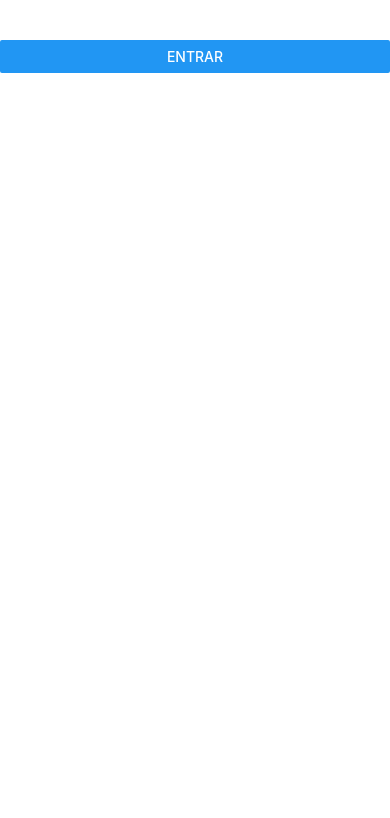
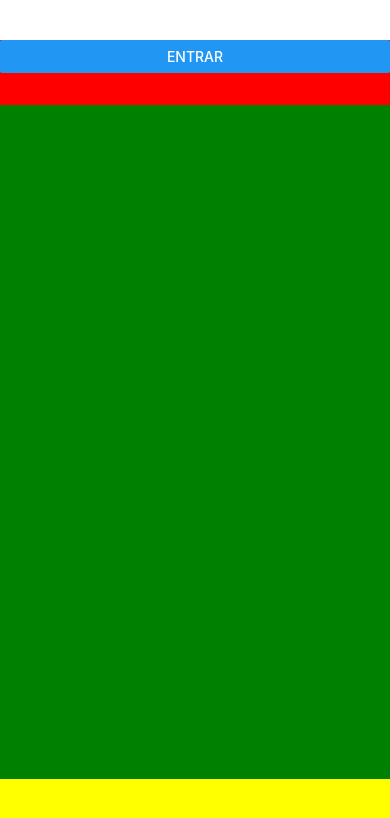
Before and after one commit to higornobrega/React-Native-Criando-aplicativos-do-zero-ao-avancado, a React Native app in the folder meuAppExpo/: screen / in a window 390 px wide. Shown: the top 818 px of the page. Built offline with nearby package versions, Linux system fonts and the light colour scheme.

Commit message:
15. Tamanhos Dinamicos e fixos

```diff
--- a/meuAppExpo/App.js
+++ b/meuAppExpo/App.js
@@ -82,16 +82,22 @@ class App extends Component{
   render(){
     return(
       <View style={styles.area}>
+        <View style={styles.part1}>
           <Button title='Entrar' onPress={() => this.entrar('Higor')}/>
 
           <Text style={styles.estilo_nome}>
             {this.state.nome}
           </Text>
 
+        </View>
+
+        <View style={styles.part2}>
           <Text>
             {this.state.nome}
           </Text>
+        </View>
 
+        <View style={styles.part3}>
           <Text style={styles.estilo_nome}>
             {this.state.nome}
           </Text>
@@ -99,6 +105,7 @@ class App extends Component{
           <Text style={[styles.estilo_nome, styles.bord]}>
             {this.state.nome}
         </Text>
+        </View>
 
       </View>
     );
@@ -112,11 +119,27 @@ const styles = StyleSheet.create({
   textAlign:'center'
   },
   area: {
+    flex: 1,
+    backgroundColor:'#222',
     marginTop:40
   },
   bord : {
     padding: 24,
     color:'black',
   },
+  part1 :{
+    backgroundColor:'red',
+    height: 65,
+    // flex: 1,
+  },
+  part2 : {
+    backgroundColor:'green',
+    flex: 2,
+  },
+  part3 : {
+    backgroundColor: 'yellow',
+    height: 65,
+    // flex: 2,
+  }
 });
 export default App;
```
Lines whose indentation alone changed are shown as unchanged.
